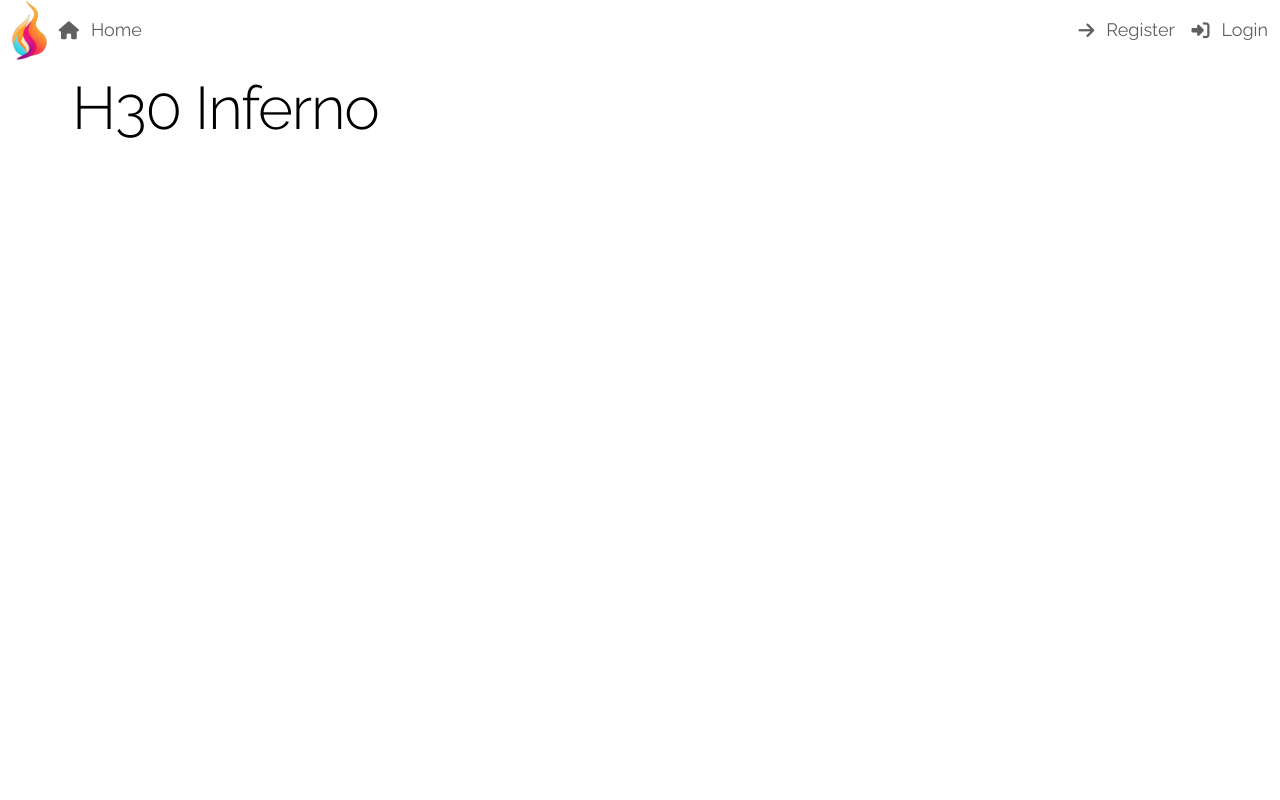
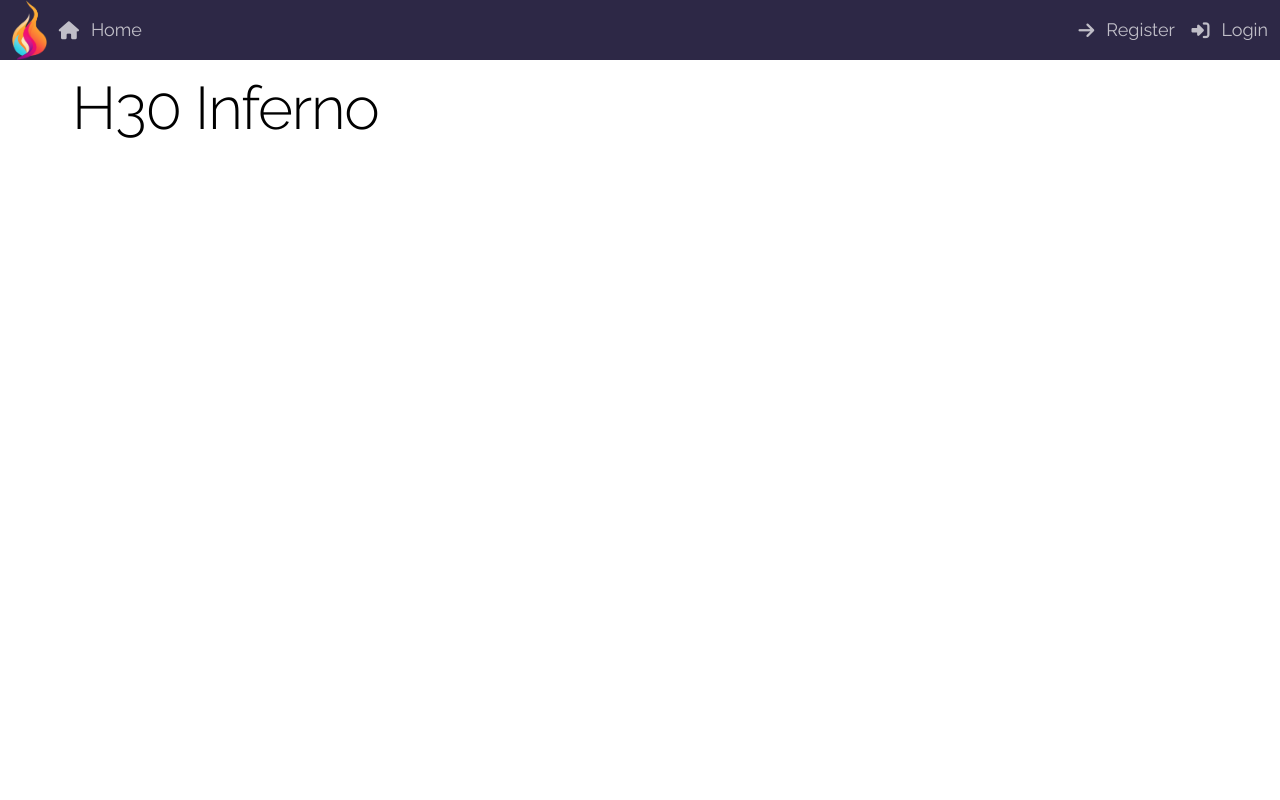
Before and after one commit to rodneygauna/H3O_Inferno, a Flask app: page / in a window 1280 px wide. Run offline with Flask 3, Linux system fonts and the light colour scheme; some libraries are stand-ins or nearby versions.

Commit message:
additional style colors

```diff
--- a/src/static/css/style.css
+++ b/src/static/css/style.css
@@ -1,9 +1,10 @@
 :root {
     font-size: 12px;
-    --text-primary: #1c1b22;
-    --text-secondary: #2b2a33;
-    --bg-primary: #ffffff;
-    --bg-secondary: #b6b6b6;
+    --text-primary: #ffffff;
+    --text-secondary: #13111e;
+    --bg-primary: #2d2846;
+    --bg-secondary: #453d6c;
+    --bg-tertiary: #7568b8;
     --transition-speed: 600ms;
 }
 
```
